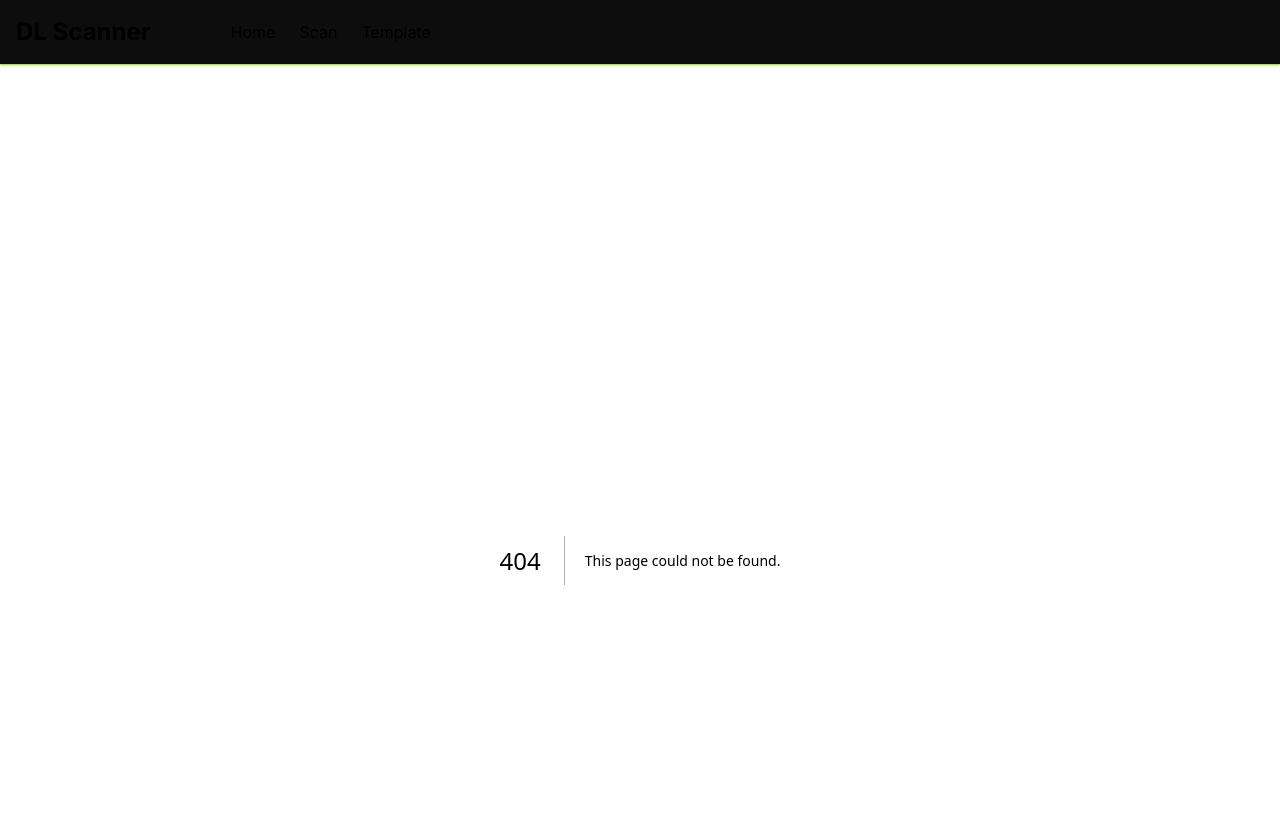
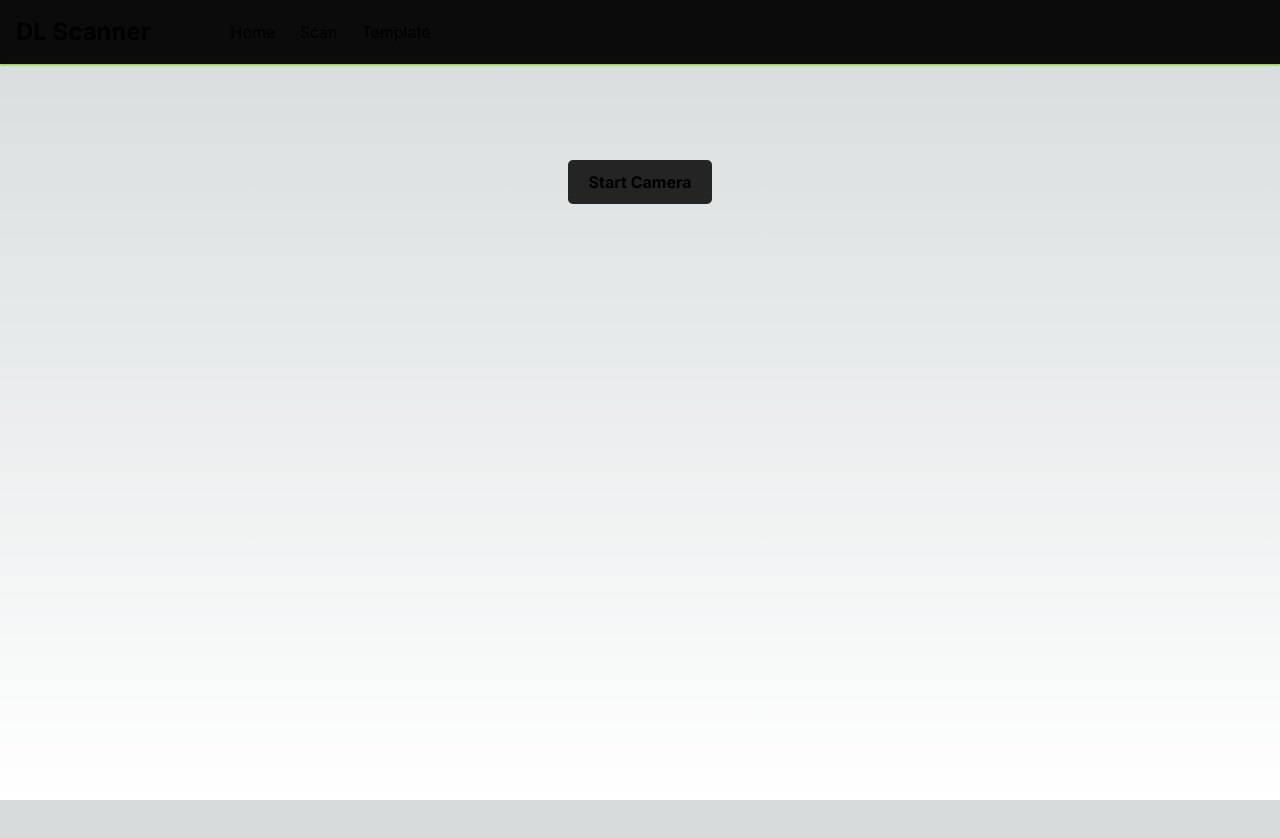
Before and after one commit to yuvenalmash/dl-scan, a Next.js app: page /captureImage in a window 1280 px wide. Before the commit this address had no page. Shown: the top 838 px of the page. After the commit the page ends 800 px from the top, so only its background shows below. Built offline with nearby package versions, Linux system fonts and the light colour scheme.

Commit message:
Add CaptureImage component

```diff
--- /dev/null
+++ b/app/captureImage/page.js
@@ -0,0 +1,71 @@
+"use client";
+import { useRef, useState } from "react";
+import Webcam from "react-webcam";
+import Link from "next/link";
+
+export default function CaptureImage() {
+  const webcamRef = useRef(null);
+  const [image, setImage] = useState(null);
+  const [cameraOn, setCameraOn] = useState(false);
+
+  const capture = () => {
+    const imageSrc = webcamRef.current.getScreenshot();
+    setImage(imageSrc);
+    toggleCamera();
+  };
+
+  const toggleCamera = () => {
+    setCameraOn(!cameraOn);
+  };
+
+  const retake = () => {
+    setImage(null);
+    toggleCamera();
+  };
+
+  return (
+    <div className="flex flex-col items-center gap-4">
+      {cameraOn ? (
+        <div className="flex flex-col gap-4">
+          <div className="border-2 border-[--primary-color]">
+            <Webcam
+              audio={false}
+              ref={webcamRef}
+              screenshotFormat="image/jpeg"
+              width={600}
+            />
+          </div>
+          <div className="flex gap-4">
+            <button onClick={capture} className="btn">
+              Capture
+            </button>
+            <button onClick={toggleCamera} className="btn">
+              Camera off
+            </button>
+          </div>
+        </div>
+      ) : (
+        <div className="flex flex-col gap-4">
+          {image && (
+            <img
+              src={image}
+              alt="captured"
+              className="border-2 border-[--primary-color] rounded-md"
+            />
+          )}
+          <div className="flex gap-4">
+            <button onClick={retake} className="btn">
+              {image ? "Retake" : "Start Camera"}
+            </button>
+
+            {image && (
+              <Link href="/processImage">
+                <button className="btn">Process Image</button>
+              </Link>
+            )}
+          </div>
+        </div>
+      )}
+    </div>
+  );
+}
```
